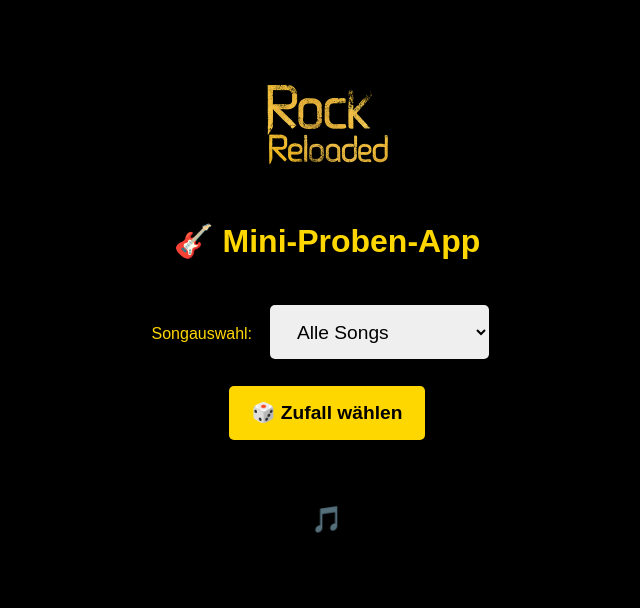
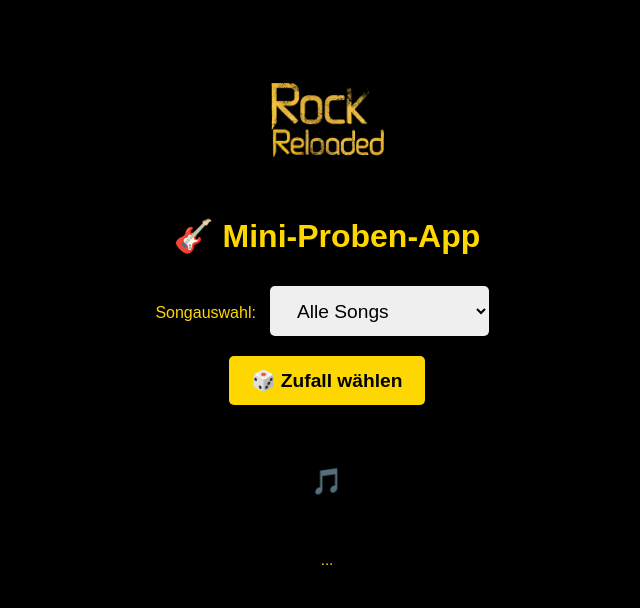
Before and after one commit to Ulf-KaPunkt/App_Neue-Songs, a plain HTML site: page index.html in a window 1280 px wide. Shown: the whole page, without its empty margins (313-953 px from the left). Drawn offline with Linux system fonts and the light colour scheme.

Commit message:
Add files via upload

```diff
--- a/index.html
+++ b/index.html
@@ -14,21 +14,19 @@
       padding: 2em;
     }
     .logo {
-      width: 150px;
+      width: 140px;
       display: block;
       margin: 1em auto;
     }
     h1 {
       font-size: 2em;
-      margin: 0.5em 0 1em;
     }
     select, button {
       font-size: 1.2em;
-      padding: 0.8em 1.2em;
-      margin: 0.7em;
+      padding: 0.7em 1.2em;
+      margin: 0.5em;
       border-radius: 5px;
       border: none;
-      max-width: 90%;
     }
     button {
       background-color: gold;
@@ -42,9 +40,9 @@
       min-height: 2em;
     }
     .list {
-      margin-top: 3em;
-      font-size: 1em;
-      line-height: 1.6;
+      margin-top: 2em;
+      font-size: 0.95em;
+      line-height: 1.6em;
     }
   </style>
 </head>
@@ -63,7 +61,7 @@
   <button onclick="drawSong()">🎲 Zufall wählen</button>
 
   <div id="output" class="output">🎵</div>
-  <div id="list" class="list"></div>
+  <div id="list" class="list">...</div>
 
   <script src="script.js"></script>
 </body>
--- a/script.js
+++ b/script.js
@@ -25,17 +25,16 @@ function drawSong() {
   const remaining = pool.filter(song => !history.includes(song));
 
   if (remaining.length === 0) {
+    alert("Alle Songs wurden gespielt. Die Liste wird zurückgesetzt.");
     history = [];
-    alert("Alle Songs wurden gespielt. Die Liste wird zurückgesetzt.");
     return;
   }
 
   const selected = remaining[Math.floor(Math.random() * remaining.length)];
+  history.push(selected);
   document.getElementById("output").textContent = selected;
-  history.push(selected);
 
-  const showList = getFiltered(filter)
-    .map(s => "• " + s)
-    .join("<br>");
-  document.getElementById("list").innerHTML = showList;
+  // Übersicht aktualisieren
+  const fullList = getFiltered(filter).map(s => "• " + s).join("<br>");
+  document.getElementById("list").innerHTML = fullList;
 }
```
